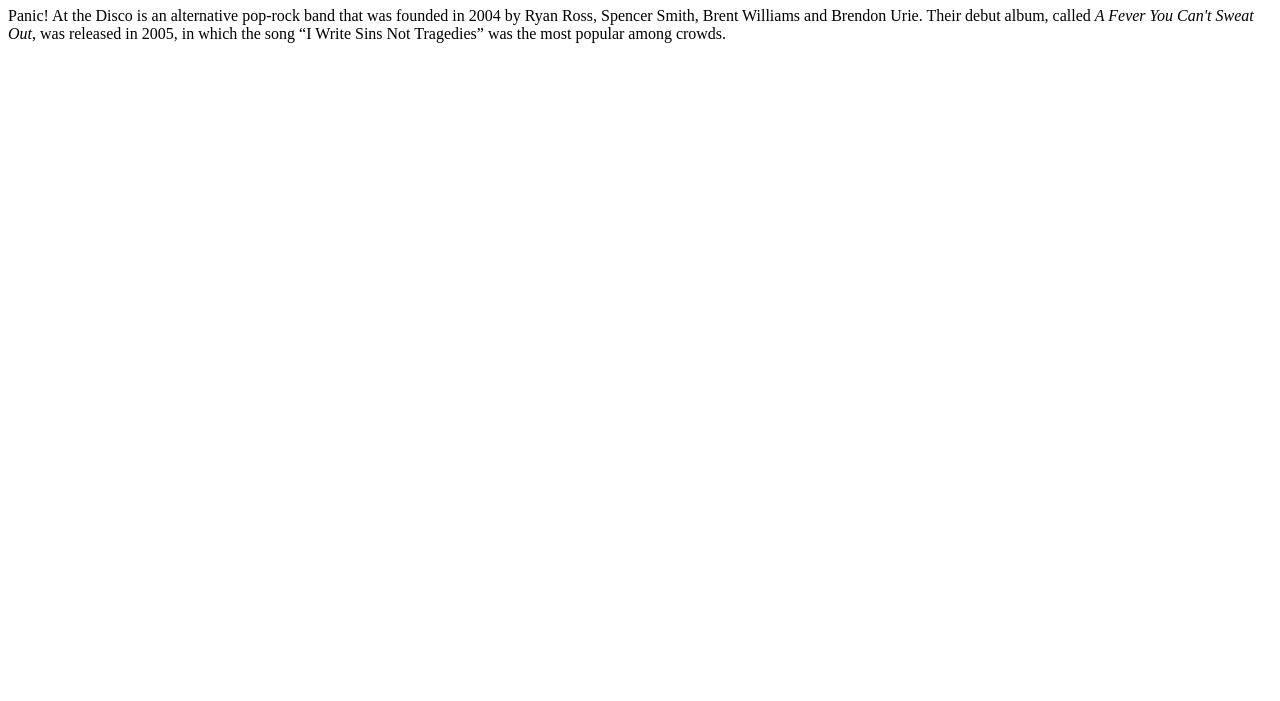
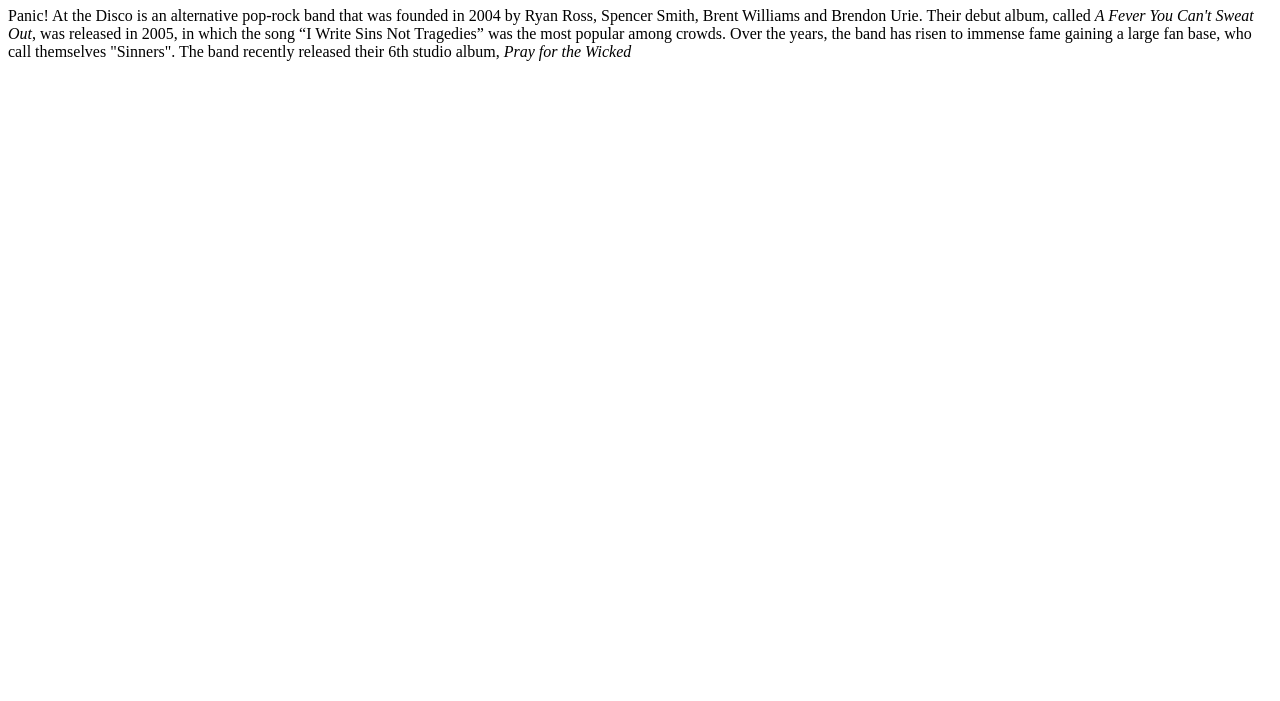
Before and after one commit to JasmiAnuganti/JasmiAnuganti.github.io, a plain HTML site: page index.html in a window 1280 px wide. Shown: the part 99-800 px from the top of the page. Drawn offline with Linux system fonts and the light colour scheme.

Commit message:
Update index.html

```diff
--- a/index.html
+++ b/index.html
@@ -17,10 +17,12 @@ Project Website
 </style>
 <div>
     <h1 class="titleband">Panic!At the Disco</h1>
-    <p> Panic! At the Disco is an alternative pop-rock band that was
+    <p id="patd"> Panic! At the Disco is an alternative pop-rock band that was
       founded in 2004 by Ryan Ross, Spencer Smith, Brent Williams and Brendon Urie. Their debut album,
       called <em>A Fever You Can't Sweat Out</em>,
       was released in 2005, in which the song
       <q>I Write Sins Not Tragedies</q> was the most popular among crowds.
-</div>
+      Over the years, the band has risen to immense fame gaining a large fan base, who call themselves "Sinners".
+      The band recently released their 6th studio album, <em>Pray for the Wicked</em></p>
+</div
 </html>
```
